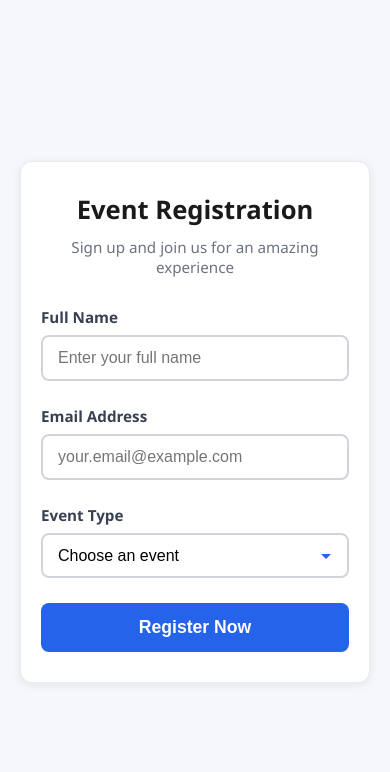
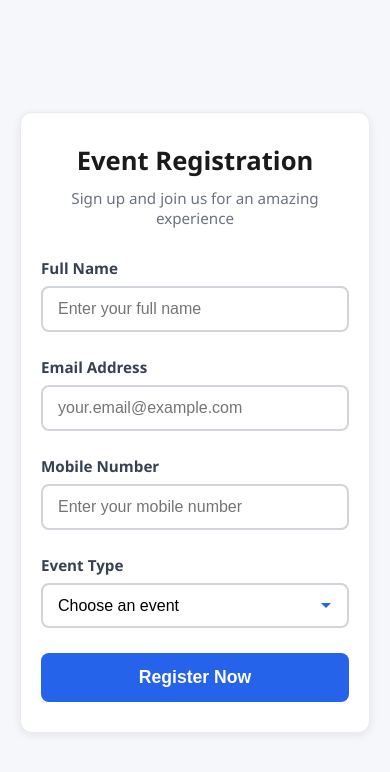
Before and after one commit to Prathmesh125/event-registration-devops, a Flask app: page / in a window 390 px wide. Shown: the top 772 px of the page. Run offline with Flask 3, Linux system fonts and the light colour scheme.

Commit message:
Phone number option added

```diff
--- a/templates/index.html
+++ b/templates/index.html
@@ -140,6 +140,11 @@
             <input type="email" id="email" name="email" placeholder="your.email@example.com" required>
         </div>
 
+         <div class="form-group">
+            <label for="mobile">Mobile Number</label>
+            <input type="text" id="mobile" name="mobile" placeholder="Enter your mobile number" required>
+        </div>
+
         <div class="form-group">
             <label for="event">Event Type</label>
             <select id="event" name="event" required>
```
